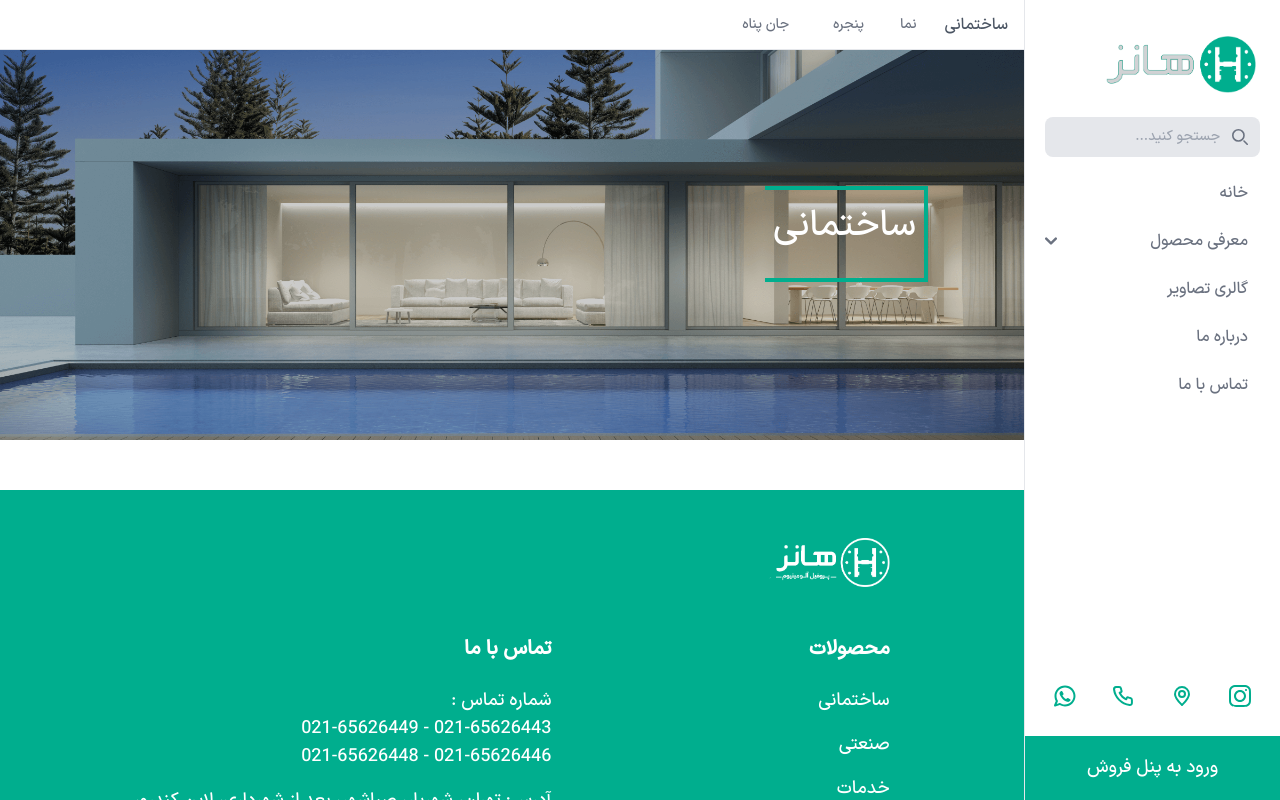
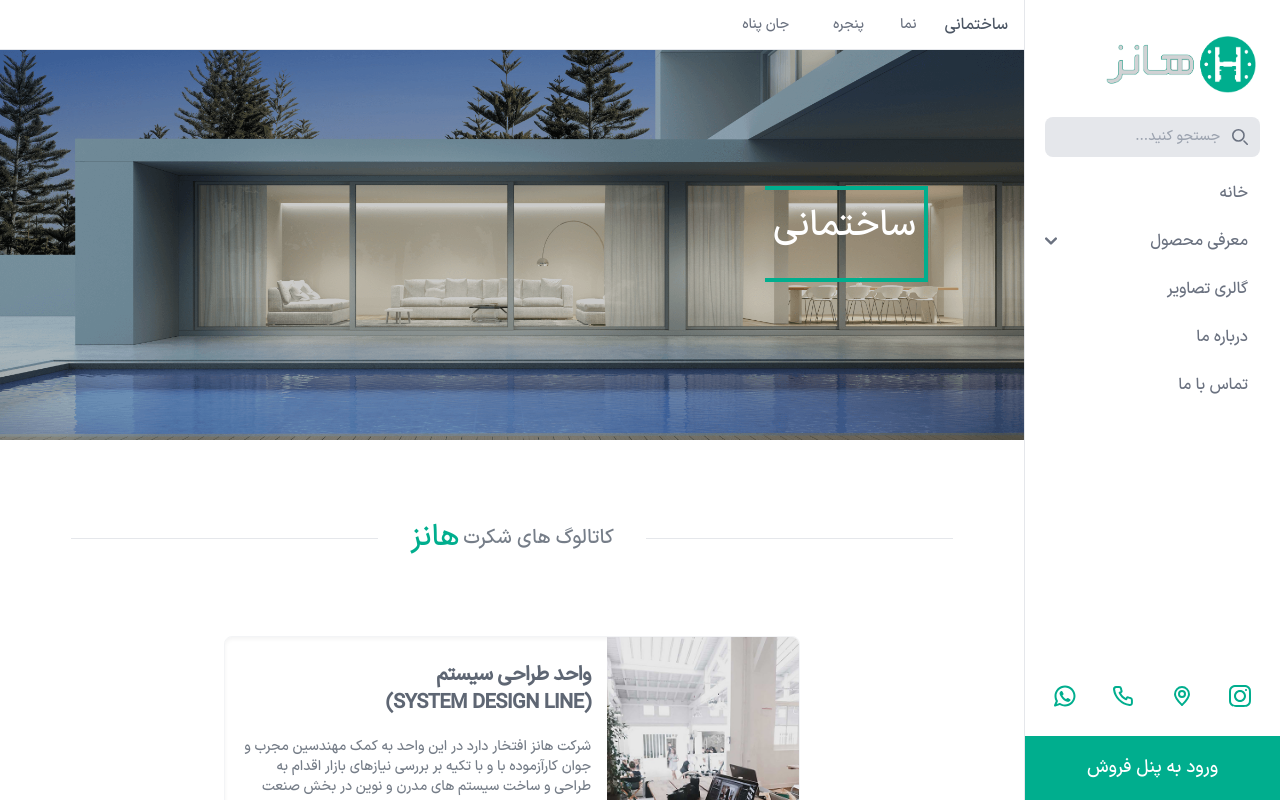
Before and after one commit to zahra-hsb/hanz-, a Next.js app: page /products/building in a window 1280 px wide. Shown: the top 800 px of the page. Built offline with nearby package versions, Linux system fonts and the light colour scheme.

Commit message:
edit Builing page

```diff
--- a/src/pages/products/building/index.js
+++ b/src/pages/products/building/index.js
@@ -1,5 +1,5 @@
 import Main from "@/components/globalComponents/Main";
-
+import CatalogueComponent from "../../../components/catalogueComponent/index"
 
 export default function Builing() {
 
@@ -8,7 +8,7 @@ export default function Builing() {
       <Main title={'ساختمانی'} bg={'bg-BuilingSection'} height={'h-[390px]'} display={'hidden'} />
       <div className="w-[100%] sm:w-[90%] m-auto">
 
-
+        <CatalogueComponent />
 
       </div>
 
```
